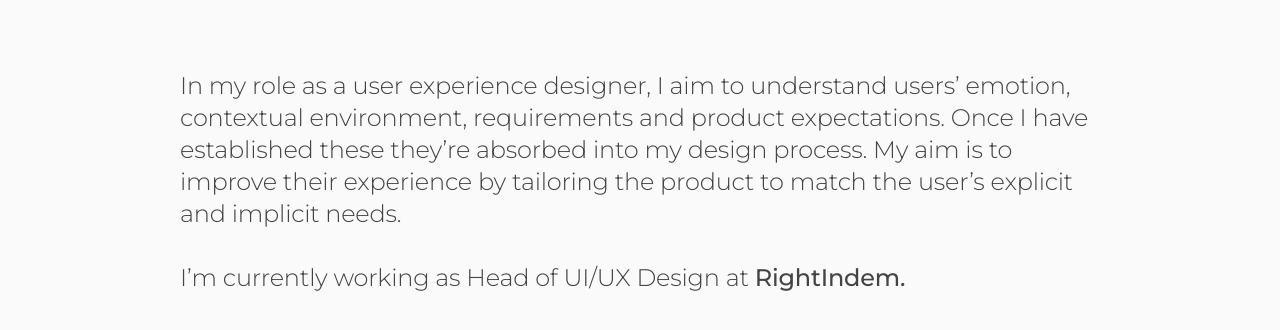
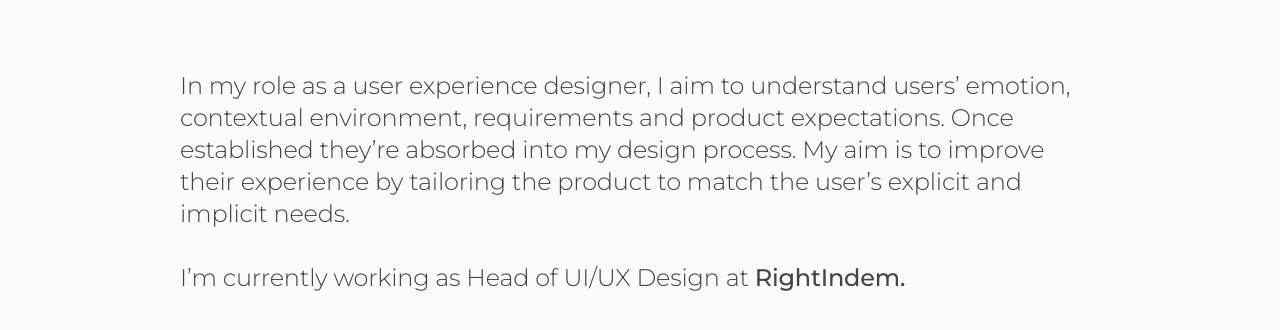
Before and after one commit to paulwallas/portfolio, a React (Create React App) app: page / in a window 1280 px wide. Shown: the part 1197-1527 px from the top of the page. Built offline with nearby package versions, Linux system fonts and the light colour scheme.

Commit message:
text changes

```diff
--- a/src/App.js
+++ b/src/App.js
@@ -29,7 +29,7 @@ class App extends Component {
         </section>
 
         <section className="wrapperInner fadeIn">
-            <p className="info">In my role as a user experience designer, I aim to understand users’ emotion, contextual environment, requirements and product expectations. Once I have established these they’re absorbed into my design process. My aim is to improve their experience by tailoring the product to match the user’s explicit and implicit needs.<br /><br />
+            <p className="info">In my role as a user experience designer, I aim to understand users’ emotion, contextual environment, requirements and product expectations. Once established they’re absorbed into my design process. My aim is to improve their experience by tailoring the product to match the user’s explicit and implicit needs.<br /><br />
 I’m currently working as Head of UI/UX Design at <a href="https://rightindem.com">RightIndem.</a></p>
         </section>
 
```
